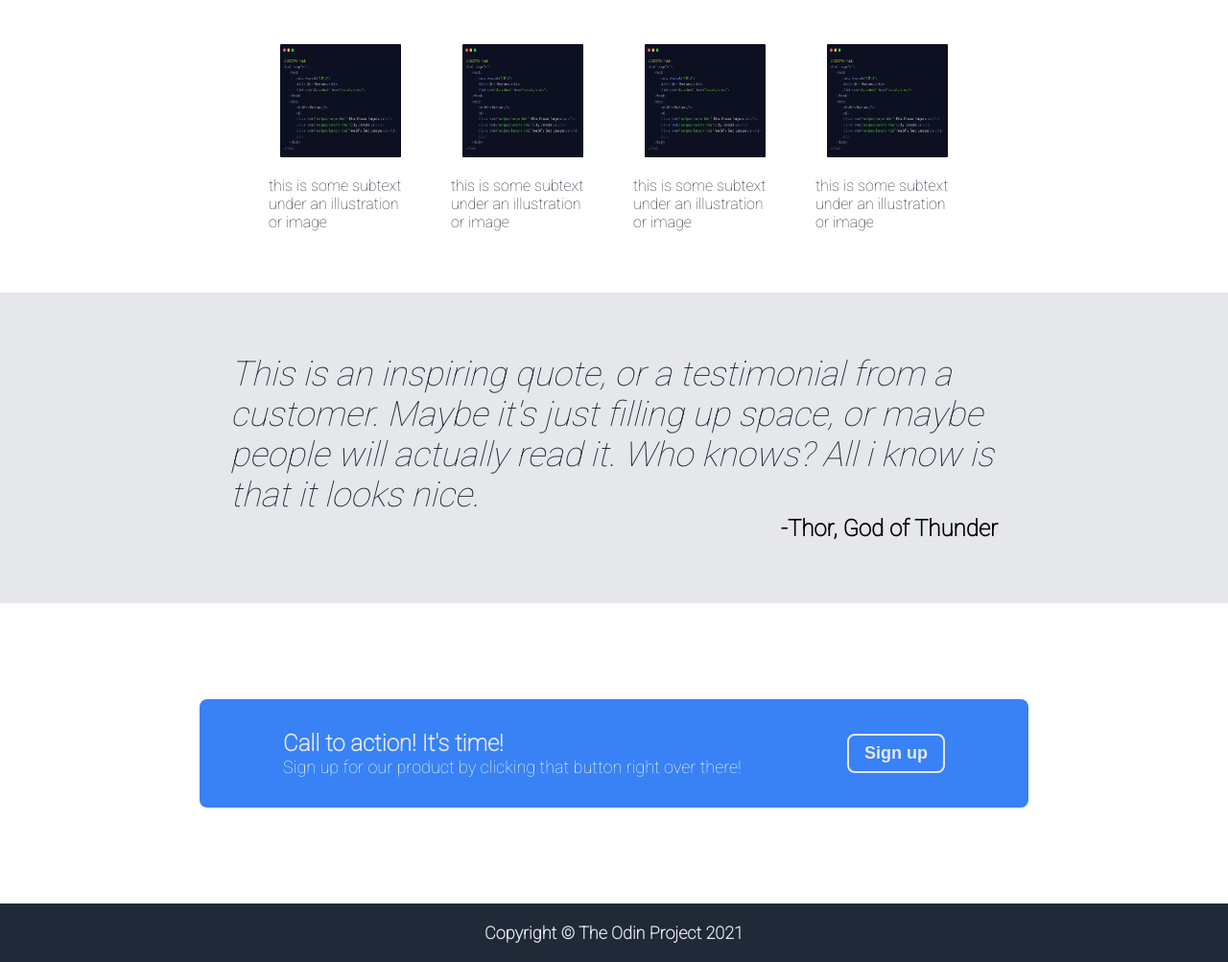
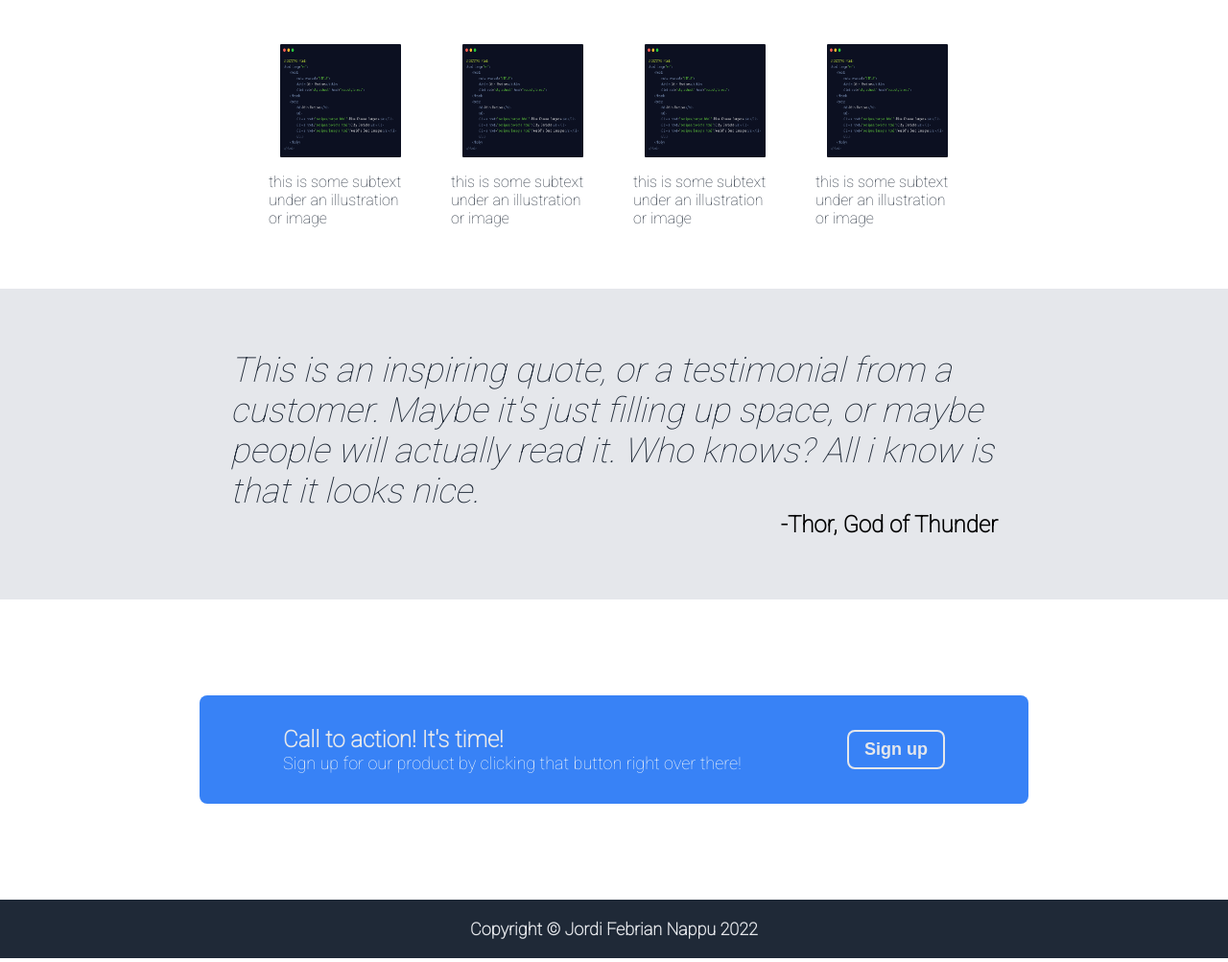
Before and after one commit to jrdfbn/odin-landingpage, a plain HTML site: page index.html in a window 1280 px wide. Shown: the part 506-1509 px from the top of the page at 96% size. Drawn offline with Linux system fonts and the light colour scheme.

Commit message:
Edit Footer and css info section

```diff
--- a/css/style.css
+++ b/css/style.css
@@ -96,8 +96,14 @@ img {
     margin-bottom: 64px;
 }
 
+.info {
+    display: flex;
+    max-width: 150px;
+    flex-wrap: wrap;
+    align-items: center;
+    justify-content: center;
+}
 .info .caption-info {
-    max-width: 150px;
     color: #1F2937;
 }
 .info img{
--- a/index.html
+++ b/index.html
@@ -80,7 +80,7 @@
     <!-- Footer - Start -->
     <div class="container-footer">
         <div class="footer">
-            <div class="footer-text">Copyright &#169; The Odin Project 2021</div>
+            <div class="footer-text">Copyright &#169; Jordi Febrian Nappu 2022</div>
         </div>
     </div>
     <!-- Footer - End -->
```
